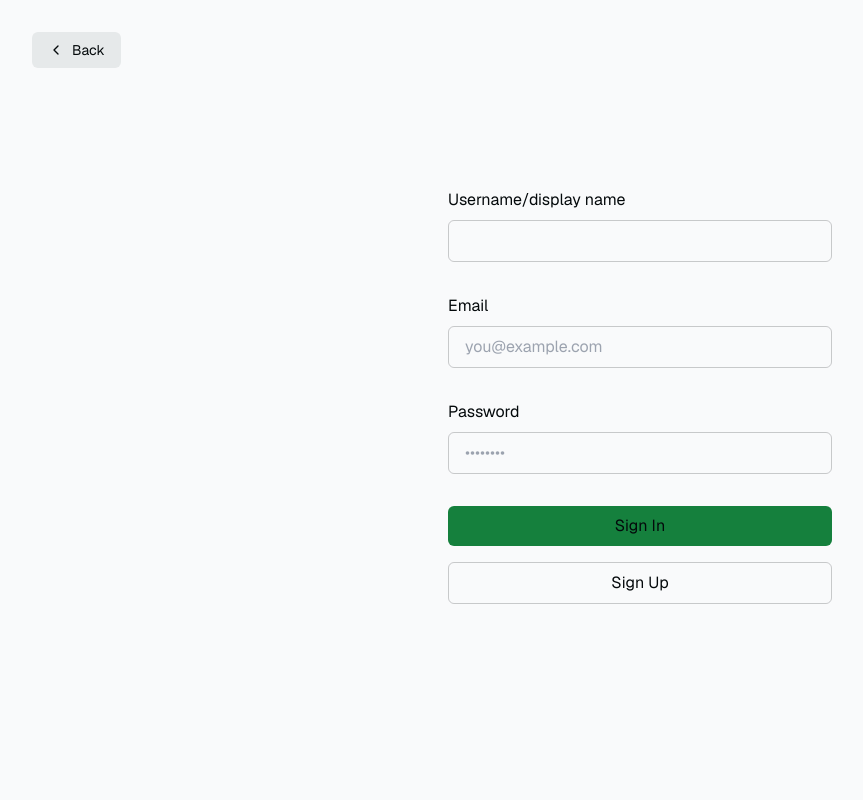
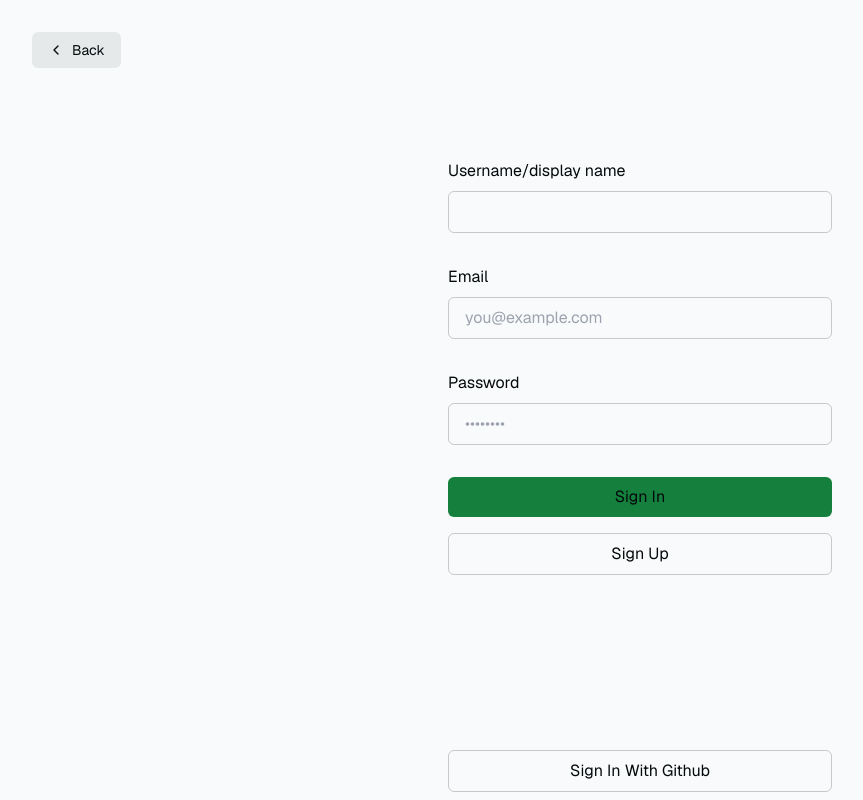
Before and after one commit to Halldor-Hrafn/my-nextjs-portfolio, a Next.js app: page /login in a window 1280 px wide. Shown: the whole page, without its empty margins (0-863 px from the left). Built offline with nearby package versions, Linux system fonts and the light colour scheme.

Commit message:
Added a signin with Github option, pray to god it works

```diff
--- a/app/login/page.tsx
+++ b/app/login/page.tsx
@@ -60,6 +60,27 @@ export default function Login({
     }
 
     return redirect('/login?message=Check email to continue sign in process')
+  }
+
+  const signInWithGithub = async () => {
+    'use server'
+
+    const origin = headers().get('origin')
+    const cookieStore = cookies()
+    const supabase = createClient(cookieStore)
+
+    const { error } = await supabase.auth.signInWithOAuth({
+      provider: 'github',
+      options: {
+        redirectTo: `${origin}/auth/callback`,
+      },
+    })
+
+    if (error) {
+      return redirect('/login?message=Could not authenticate user')
+    }
+
+    return redirect('/')
   }
 
   return (
@@ -135,6 +156,12 @@ export default function Login({
           </p>
         )}
       </form>
+      <button
+        onClick={signInWithGithub}
+        className="border border-foreground/20 rounded-md px-4 py-2 text-foreground mb-2"
+      >
+        Sign In With Github
+      </button>
     </div>
   )
 }
```
